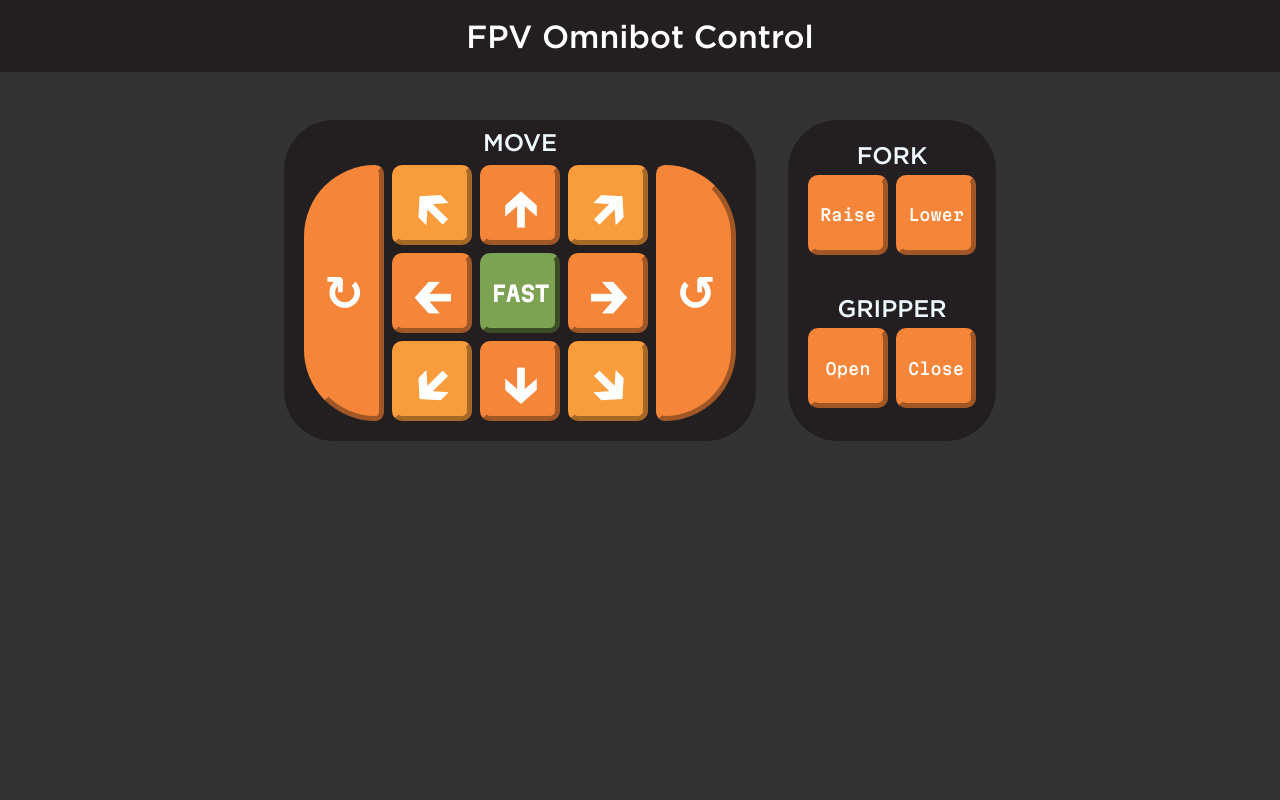
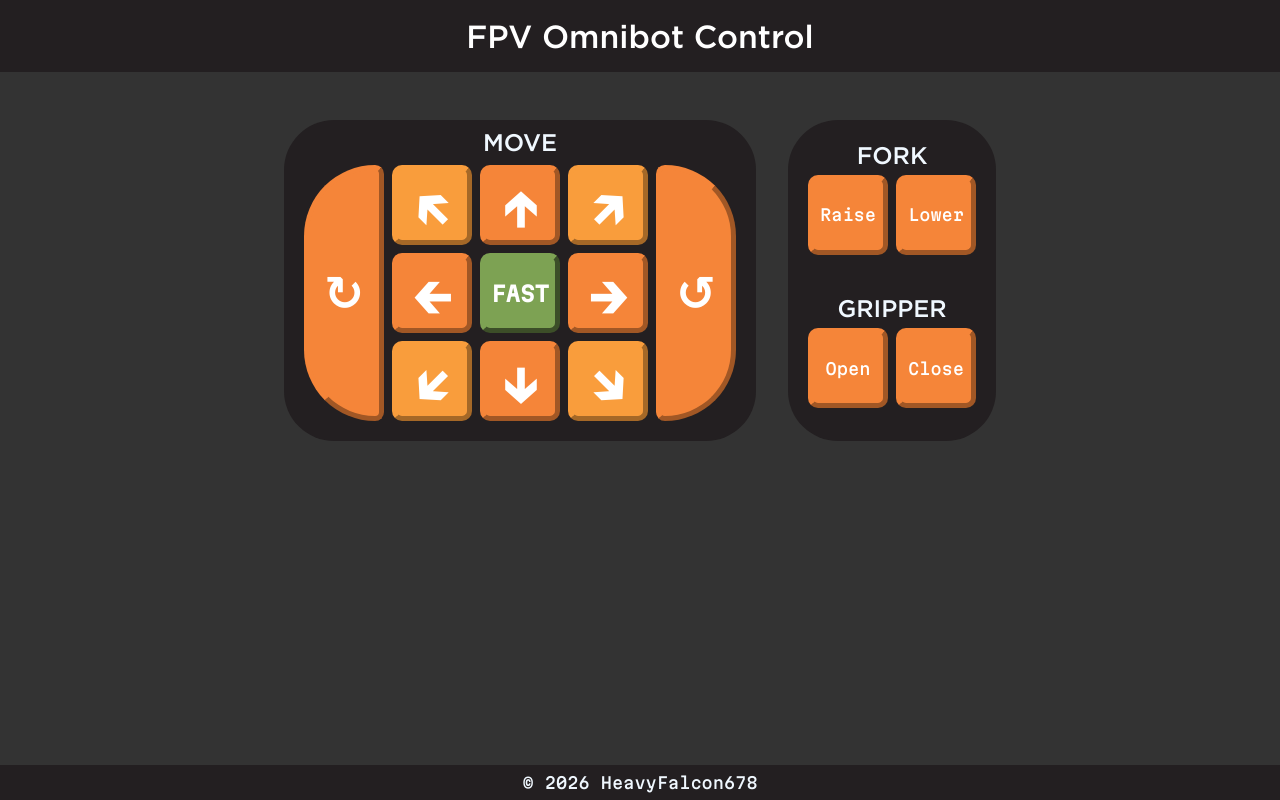
Before and after one commit to HeavyFalcon678/FPV-Omnibot, a Flask app: page / in a window 1280 px wide. Run offline with Flask 3, Linux system fonts and the light colour scheme; some web fonts are replaced.

Commit message:
Add footer

```diff
--- a/static/styles.css
+++ b/static/styles.css
@@ -20,8 +20,16 @@
 
 body {
     margin: 0;
-    height: 100vh;
+    min-height: 100vh;
     background-color: #333333;
+    display: flex;
+    flex-direction: column;
+}
+
+main {
+    flex: 1;
+    box-sizing: border-box;
+    width: 100vw;
 }
 
 @font-face {
@@ -55,9 +63,11 @@ body {
     src: url("fonts/Symbola-AjYx.ttf");
 }
 
+
 header {
     background-color: #231f21;
-    width: 100%;
+    box-sizing: border-box;
+    width: 100vw;
     height: 4.5rem;
     text-align: center;
     display: flex;
@@ -67,7 +77,8 @@ header {
 h1 {
     color: white;
     background-color: #231f21;
-    width: 100%;
+    box-sizing: border-box;
+    width: 100vw;
     margin: 0;
 }
 
@@ -270,6 +281,18 @@ img {
     grid-area: ca;
 }
 
+
+footer {
+    background-color: #231f21;
+    padding: .5rem;
+    font-family: 'Martian Mono', Arial, Helvetica, sans-serif;
+    text-align: center;
+    box-sizing: border-box;
+    width: 100vw;
+}
+
+
+
 /*
 #f58539 - dark orange
 
--- a/templates/test.html
+++ b/templates/test.html
@@ -12,6 +12,7 @@
         <h1>FPV Omnibot Control</h1>
     </header>
 
+    <main>
         <div id="controlContainer">
 
             <div id="moveContainer">
@@ -42,6 +43,10 @@
 
 
         </div>
+    </main>
+
+    <footer>© 2026 HeavyFalcon678</footer>
+
 
 </body>
 <script type="application/javascript" src="{{ url_for('static', filename='newscript.js') }}"></script>
```
Lines whose indentation alone changed are shown as unchanged.
